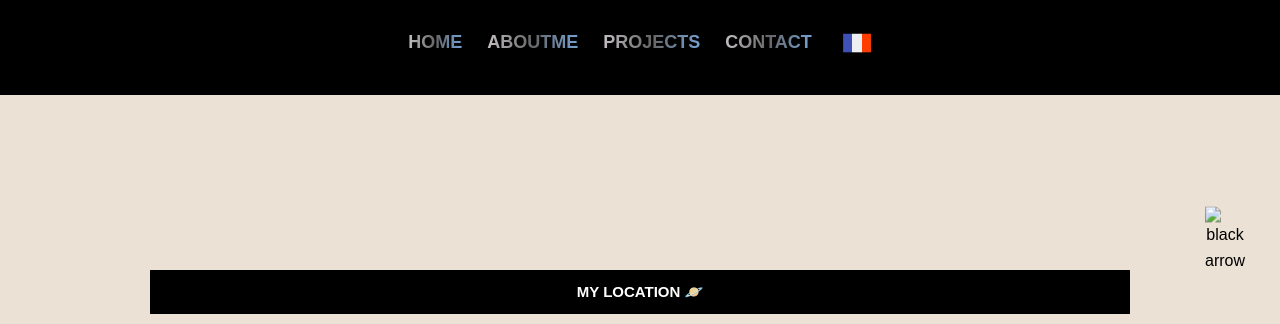
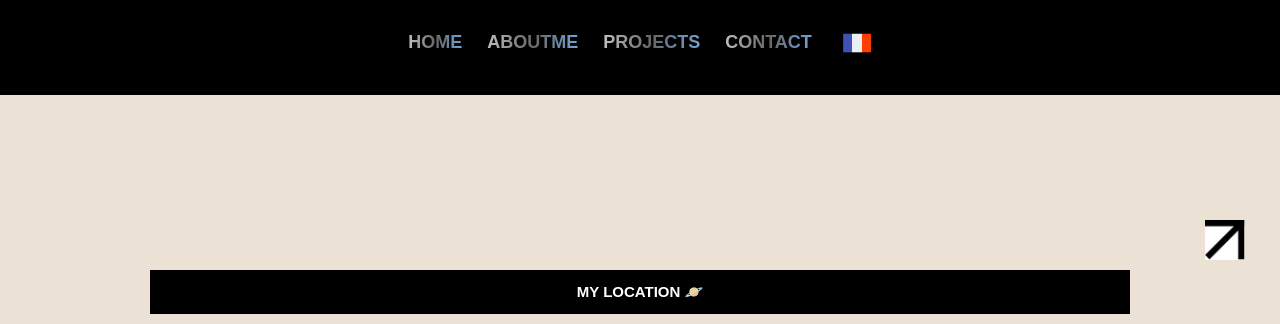
Before and after one commit to Dev-Djelloul/YellowBlueSkye-Portfolio, a plain HTML site: page contact-en.html in a window 1280 px wide. Shown: the top 324 px of the page. Drawn offline with Linux system fonts and the light colour scheme; a web font is replaced by a local one.

Commit message:
arrow english icon

```diff
--- a/contact-en.html
+++ b/contact-en.html
@@ -33,7 +33,7 @@
 
     <div>
       <img
-        src="images/icons/Arrow CV Canva Designer UX UI .png"
+        src="images/icons/Arrow-good-color.png"
         alt="black arrow" class="black-arrow-contact"/>
     </div>
 
```
